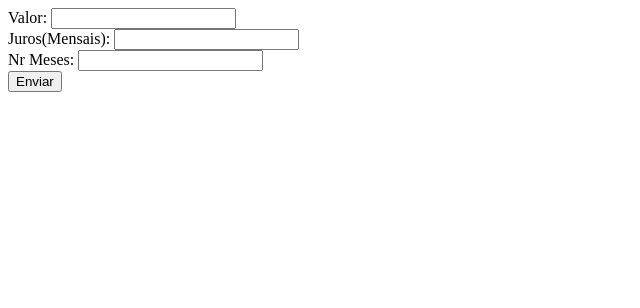
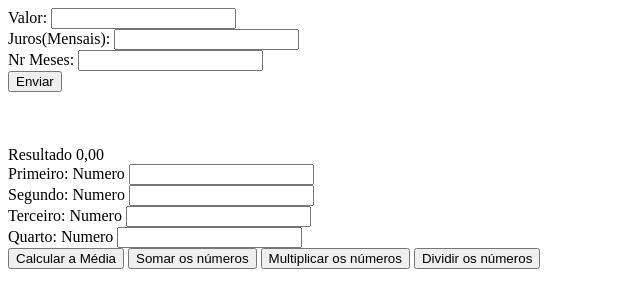
Before and after one commit to gabiipiscina/primeiroB_3t, a plain HTML site: page index.HTML in a window 1280 px wide. Shown: the whole page, without its empty margins (0-640 px from the left). Drawn offline with Linux system fonts and the light colour scheme.

Commit message:
Update index.HTML

```diff
--- a/index.HTML
+++ b/index.HTML
@@ -15,6 +15,22 @@
     Juros(Mensais):   <input id="juros" type="text"><br>
     Nr Meses:   <input id="meses" type="text"><br>
      <button onclick="total()">Enviar</button>
+
+<br><br><br><br>
+
+
+<span id="result">  Resultado 0,00</span><br>
+Primeiro: Numero <input id="n1" type="text"><br>
+Segundo: Numero <input id="n2" type="text"><br>
+Terceiro: Numero <input id="n3" type="text"><br>
+Quarto: Numero <input id="n4" type="text"><br>
+
+<button onclick="media()">Calcular a Média</button>
+<button onclick="soma()">Somar os números</button>
+<button onclick="Multiplicar()">Multiplicar os números</button>
+<button onclick="Dividir()">Dividir os números</button>
+
+
 </body>
 
 </html>
```
